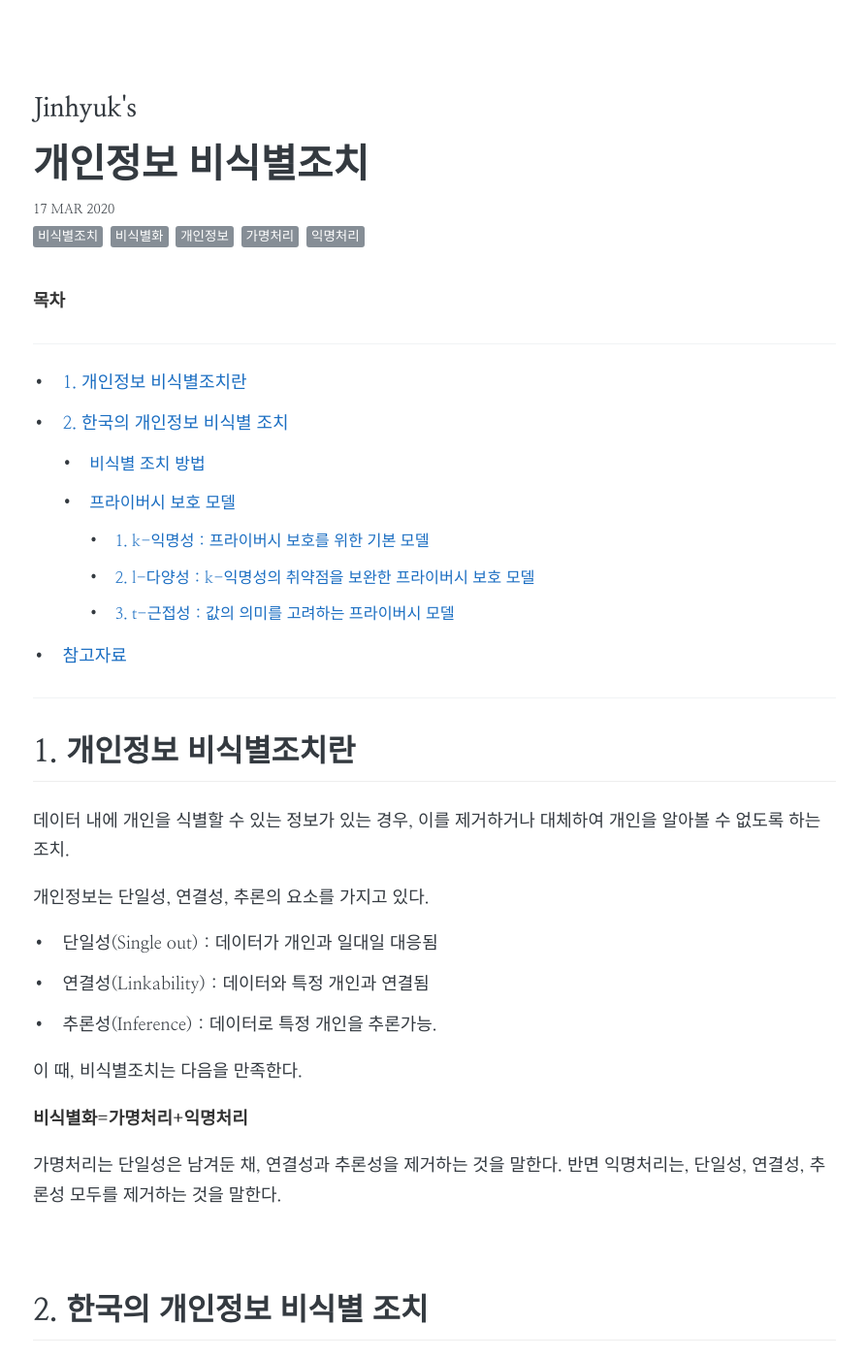
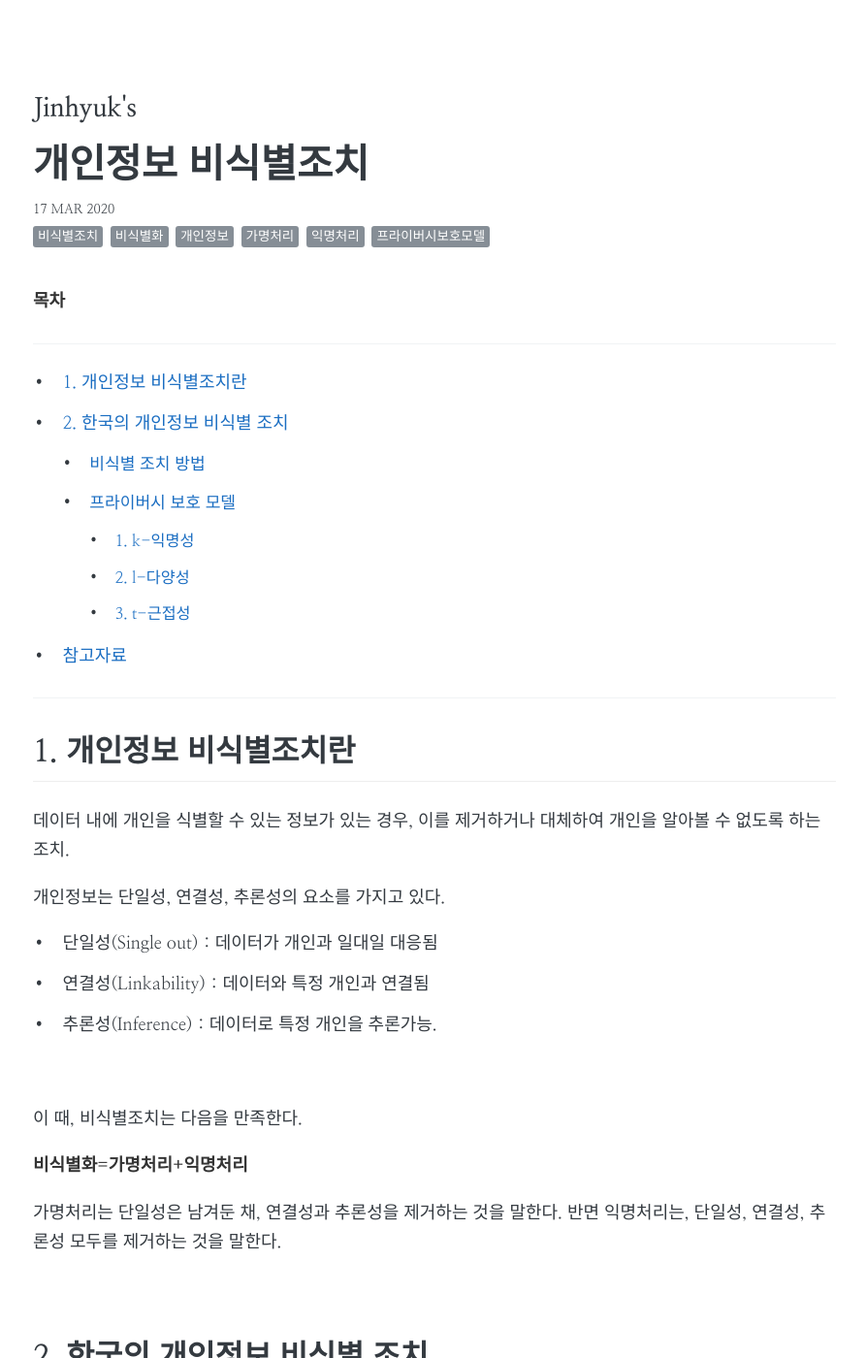
Before and after one commit to JINHYUKS/JINHYUKS.github.io, a Jekyll site: the page built from _posts/2020-03-14-de_identification.md, in a window 1280 px wide and 1400 px high. Shown: the whole window at 97% size, without its empty margins (192-1085 px from the left). Built offline with Jekyll 4.4.1, drawn with Linux system fonts in a browser that asks for light colours; some web fonts are replaced; comment, search, counter and statistics services are not loaded; some of the changed text lies outside the part shown.

Commit message:
no message

```diff
--- a/_posts/2020-03-14-de_identification.md
+++ b/_posts/2020-03-14-de_identification.md
@@ -23,11 +23,13 @@
 
 데이터 내에 개인을 식별할 수 있는 정보가 있는 경우, 이를 제거하거나 대체하여 개인을 알아볼 수 없도록 하는 조치.
 
-개인정보는 단일성, 연결성, 추론의 요소를 가지고 있다.
+개인정보는 단일성, 연결성, 추론성의 요소를 가지고 있다.
 
 - 단일성(Single out) : 데이터가 개인과 일대일 대응됨
 - 연결성(Linkability) : 데이터와 특정 개인과 연결됨
 - 추론성(Inference) : 데이터로 특정 개인을 추론가능.
+
+<br>
 
 이 때, 비식별조치는 다음을 만족한다.
 
@@ -144,13 +146,17 @@
 <br>
 
 ### 프라이버시 보호 모델
-#### 1. k-익명성 : 프라이버시 보호를 위한 기본 모델
+#### 1. k-익명성
+
+- 프라이버시 보호를 위한 기본 모델
 
 공개된 데이터에 대한 연결공격 등 취약점을 방어하기 위해 제안된 프라이버시 보호 모델로, 주어진 데이터 집합에서 같은 값이 적어도 k개 이상 존재하도록(동질집합; 동일속성자 값 집합) 하여 쉽게 다른 정보로 결합할 수 없도록 하는 것
 
 <br>
 
-#### 2. l-다양성 : k-익명성의 취약점을 보완한 프라이버시 보호 모델
+#### 2. l-다양성
+
+- k-익명성의 취약점을 보완한 프라이버시 보호 모델
 
 k-익명성에 대한 동질성 공격 및 배경지식에 의한 공격을 방어하기 위한 모델로 주어진 데이터 집합에서 함께 비식별되는 레코드들은 적어도 l개의 서로 다른 민감한 정보를 가져야 함
 
@@ -162,7 +168,9 @@
 
 <br>
 
-#### 3. t-근접성 : 값의 의미를 고려하는 프라이버시 모델
+#### 3. t-근접성
+
+- 값의 의미를 고려하는 프라이버시 모델
 
 동질 집합에서 특정 정보의 분포와 전체 데이터 집합에서 정보의 분포가 t이하의 차이를 보여햐 하는 것을 말하며, t수치가 0에 가까울 수록 전체 데이터의 분포와 특정 데이터 구간의 분포 유사성이 강해지기 때문에 그 익명성의 방어가 더 강해지는 경향이 있다. l-다양성의 취약점을 보완하기 위한 모델로 제시되었으며, l-다양성에는 쏠림공격과 유사성 공격과 같은 취약점이 있다.
 
```
Also changed, not shown: other parts of _posts/2020-03-14-de_identification.md (+1 -1 lines).
